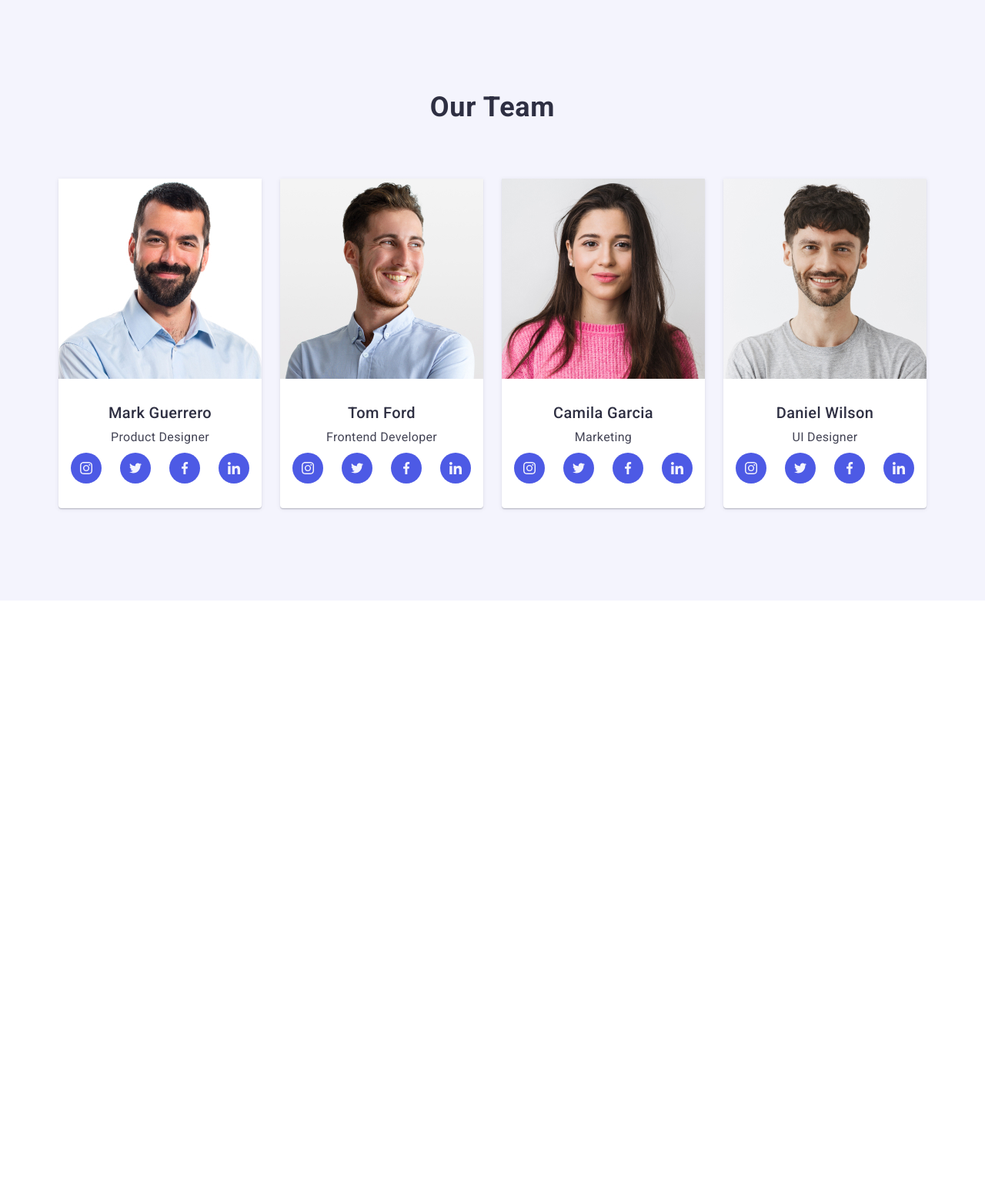
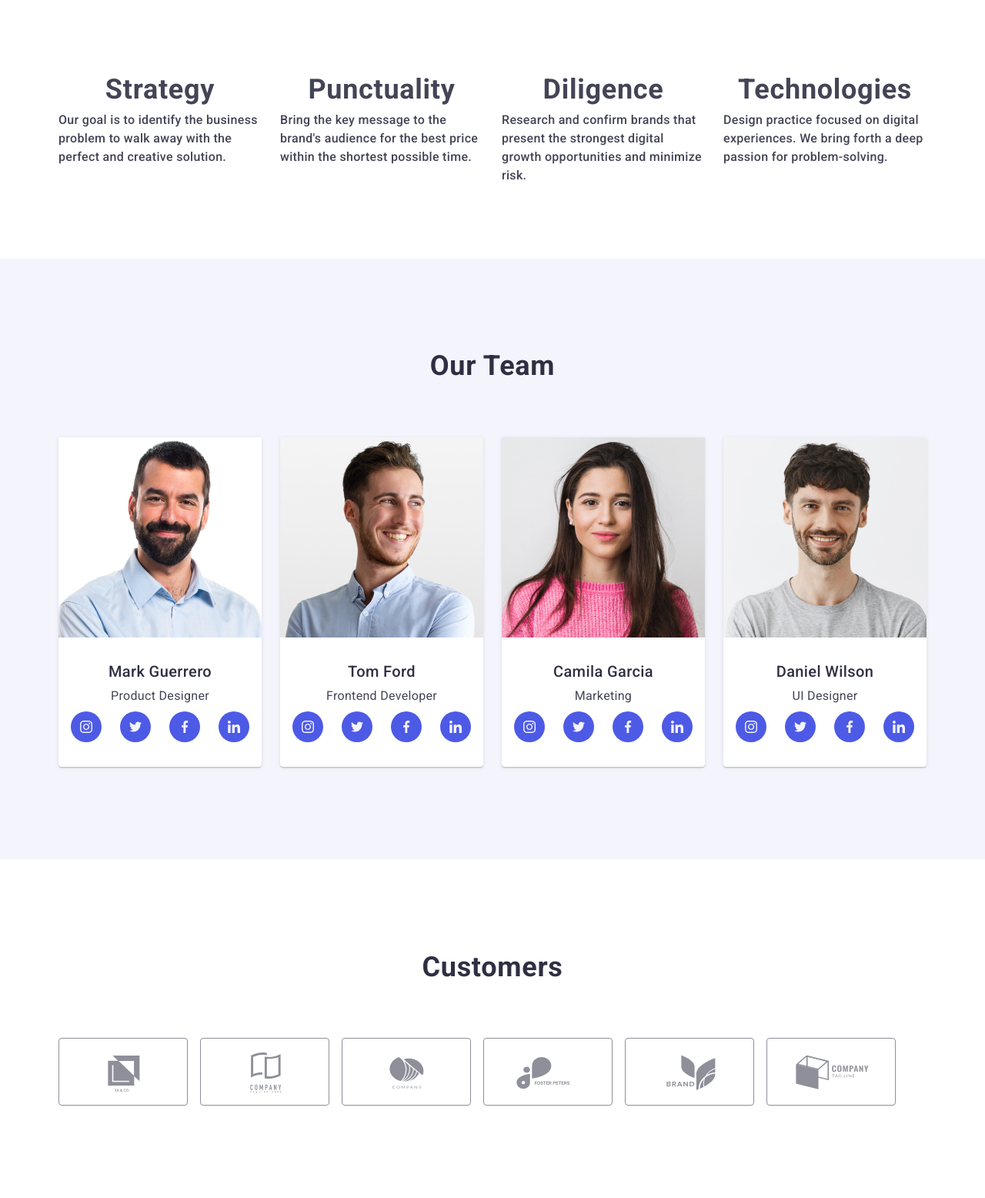
Before and after one commit to KristinaLevchenko/goit-markup-hw-07, a plain HTML site: page index.html in a window 1280 px wide. Shown: the whole page at 77% size. Before the commit the page ends 800 px from the top, so only its background shows below. Drawn offline with nearby package versions, Linux system fonts and the light colour scheme.

Commit message:
++++++++

```diff
--- a/css/styles.css
+++ b/css/styles.css
@@ -475,14 +475,18 @@ transition: transform 250ms cubic-bezier(0.4, 0, 0.2, 1);
 /*---------------------------------HERO---------------*/
 /*---------------------------------About---------------*/
 .about {
-    padding-top: 120px;
-    padding-bottom: 120px;
+    padding-top: 96px;
+    padding-bottom: 96px;
 }
 
 .about-list {
     display: flex;
+    flex-wrap: wrap;
     gap: 24px;
 }
+ .container-about {
+     display: none;
+ }
 
 .container-about {
 padding: 24px 100px;
@@ -496,19 +500,24 @@ border-radius: 4px;
 
 
 .about-pre-title {
-    font-weight: 400;
-    font-size: 16px;
-    line-height: 1.5;
-    letter-spacing: 0.02em;
+    font-family: 'Roboto';
+        font-style: normal;
+        font-weight: 500;
+        font-size: 16px;
+        line-height: 24px;
+        letter-spacing: 0.02em;
     color: var(--Fourth-title-color);
 }
 
 .about-title {
-    font-weight: 500;
-    font-size: 20px;
-    line-height: 1.2;
+font-family: 'Roboto';
+    font-style: normal;
+    font-weight: 700;
+    font-size: 36px;
+    line-height: 40px;
+    text-align: center;
     letter-spacing: 0.02em;
-    color: var(--second-title-color);
+    text-transform: capitalize;
     margin-bottom: 8px;
 
  }
@@ -543,6 +552,9 @@ border-radius: 4px;
     background-color: var(--second-btn-color);
     padding-bottom: 96px;
     padding-top: 96px;
+}
+.team>.container{
+    max-width: 264px;
 }
 
 .team-title {
@@ -626,8 +638,8 @@ background-color: var(--focus-btn-color);
 
 /*---------------------------------Customers--------------*/
 .Customers {
-    padding-top: 130px;
-    padding-bottom: 120px;
+    padding-top: 96px;
+    padding-bottom: 96px;
 }
 .customers-title{
     font-weight: 700;
@@ -642,12 +654,13 @@ background-color: var(--focus-btn-color);
 }
 .customers-list {
     display: flex;
-    gap: 24px;
+    flex-wrap: wrap;
+    gap: 16px;
 }
 
 .customers-item {
-    width: calc((100%-120px)/6);
-    height: 90px;
+    width: calc((100% - 16px) / 2);
+    height: 88px;
 
 }
 
@@ -947,31 +960,90 @@ box-shadow:
     margin: -1px;
 }
 
+@media screen and (min-width: 320px) {
+    .work {
+        display: none;
+    }
+
+
+}
+
 @media screen and (min-width: 480px) {
     .container{
         max-width: 426px;
     }
+    .container-about {
+        display: none;
+    }
+    .work{
+        display: none;
+    }
+
 }
 
 @media screen and (min-width: 768px) {
     .container {
         max-width: 582px;
     }
+    .container-about {
+        display: none;
+    }
+    .about-item{
+        width: calc((100% - 24px) / 2);
+    }
+    .work {
+        display: none;
+    }
+
+     .team>.container {
+         max-width: 552px;
+     }
     .team-item{
         width: calc((100% - 24px) / 2);
     }
+
+   .customers-item {
+       width: calc((100% - 48px) / 3);
+
+}
 }
 
 @media screen and (min-width: 1200px) {
-    .container {
+        .container {
         max-width: 1158px;
     }
+    .container-about {
+        padding: 24px 100px;
+        background-color: var(--second-btn-color);
+        margin-bottom: 8px;
+        border-radius: 4px;
+    }
+
+     .about-item {
+         width: calc((100% - 72px) / 4);
+     }
+
+     .team>.container {
+         max-width: 1158px;
+     }
+
    .team-item {
        width: calc((100% - 72px) / 4);
    }
+
     .team {
         padding-bottom: 120px;
         padding-top: 120px;
         }
 
-    }
+    .customers-item {
+         width: calc((100% - 120px) / 6);
+          height: 88px;
+       }
+
+  .Customers {
+      padding-top: 120px;
+      padding-bottom: 120px;
+  }
+
+}
--- a/index.html
+++ b/index.html
@@ -43,7 +43,7 @@
         </div>
     </section> -->
 
- <!-- <section class="about">
+ <section class="about">
     <div class="container">
         <h2 class="visually-hidden">Features</h2>
         <ul class="about-list list">
@@ -87,8 +87,8 @@
         </ul>
     </div>
 
- </section>    -->
- <!-- <section class="work">
+ </section>
+ <section class="work">
    <div class="container">
         <h2 class="work-title">What are we doing</h2>
         <ul class="work-list list">
@@ -103,7 +103,7 @@
             </li>
         </ul>
    </div>
- </section> -->
+ </section>
  <section class="team">
     <div class="container">
     <h2 class="team-title">Our Team</h2>
@@ -228,7 +228,7 @@
     </ul>
     </div>
  </section>
- <!-- <section class="Customers">
+ <section class="Customers">
     <div class="container">
         <h2 class="customers-title">Customers</h2>
     <ul class="customers-list list">
@@ -267,7 +267,7 @@
     </ul>
      </dv >
 
- </section> -->
+ </section>
 </main>
  <!-- <footer class="footer">
     <div class="foot-container container">
```
